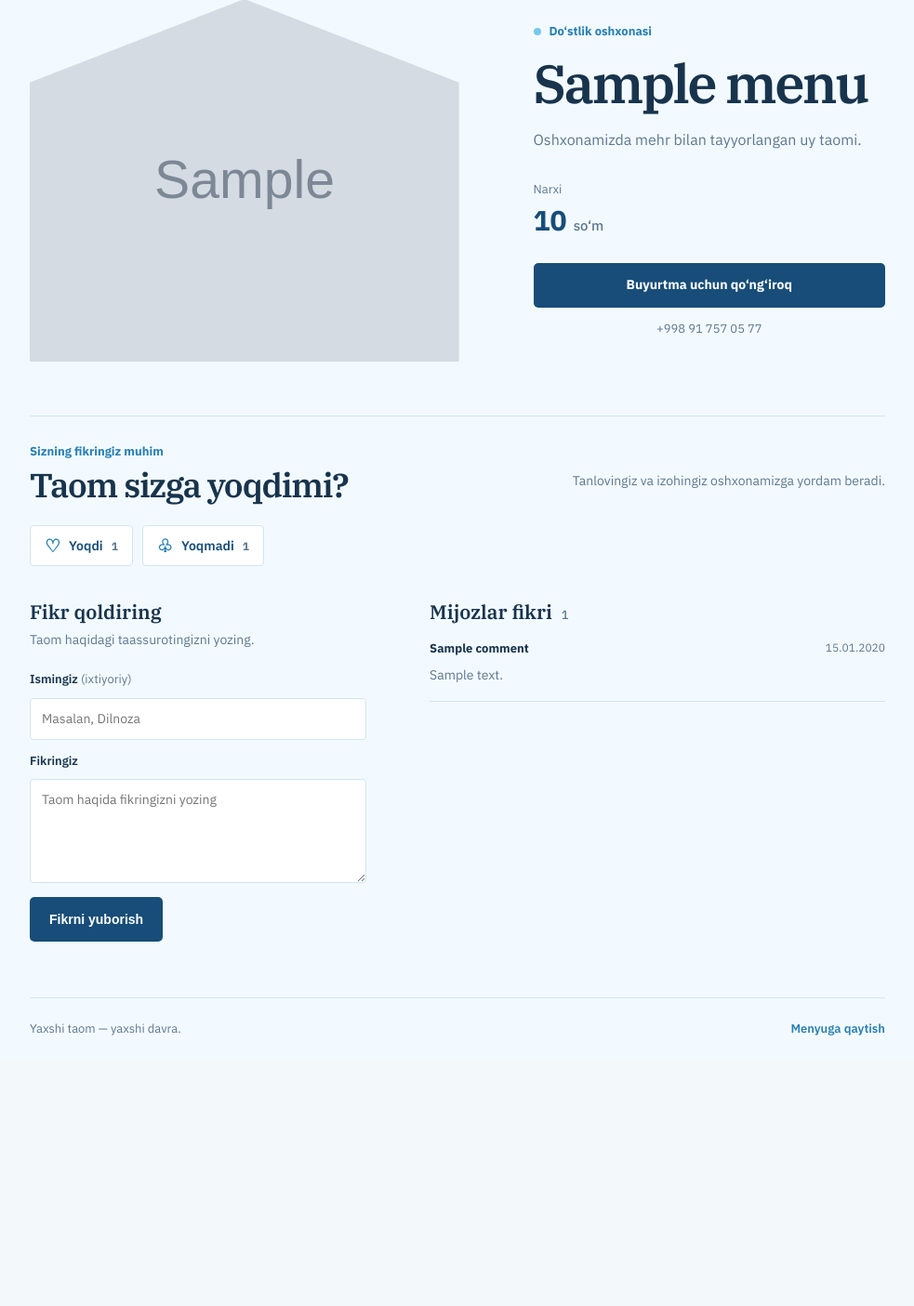
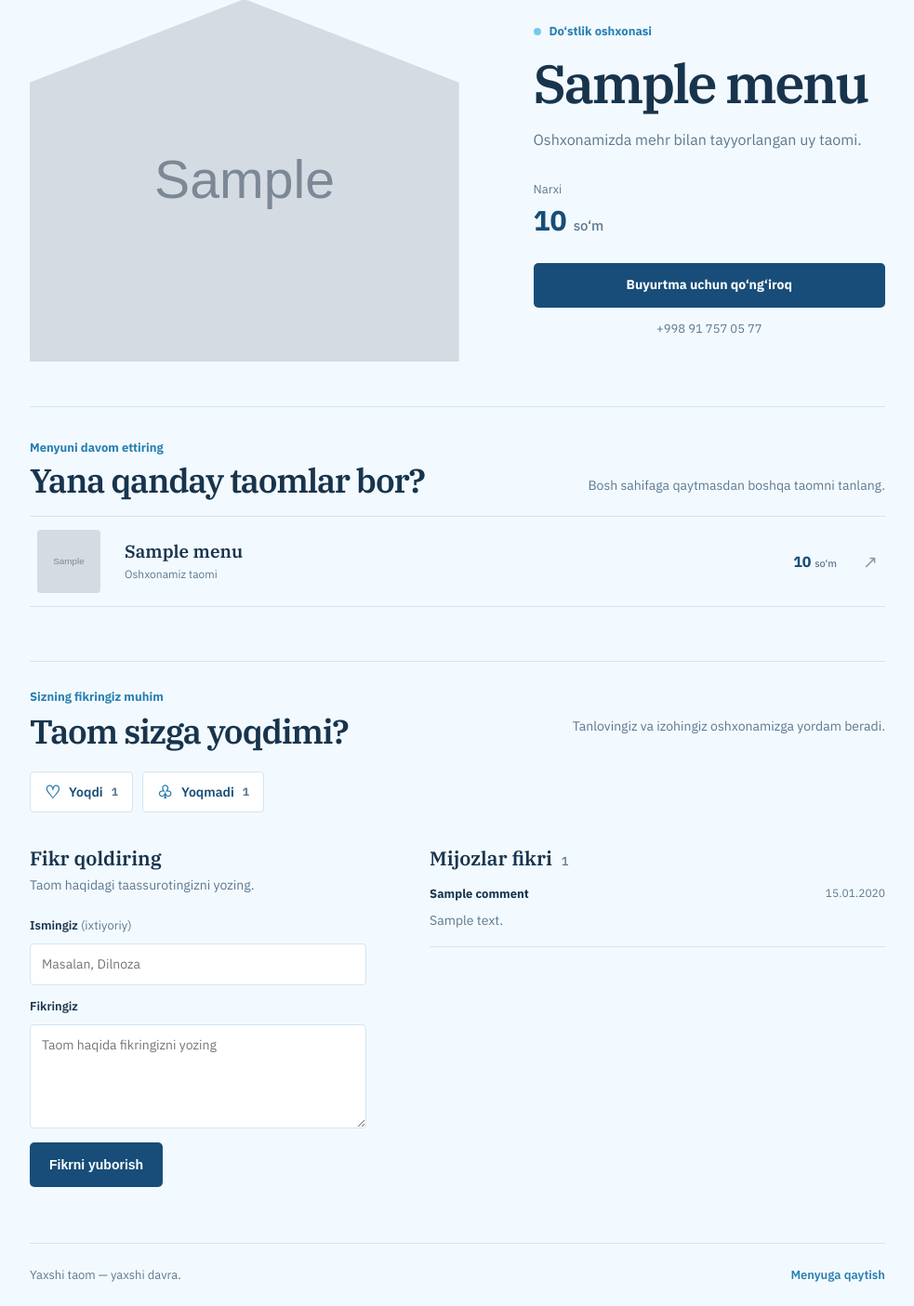
Before and after one commit to pythonF77/Friendly_Food, a Django app: template menu/templates/menu/detail.html in a window 1280 px wide. Shown: the part 130-1535 px from the top of the page at 93% size, without its empty margins (148-1131 px from the left). Before the commit the page ends 1244 px from the top, so only its background shows below. Run offline with Django 5.2, Linux system fonts and the light colour scheme; tables that the repository leaves empty hold one stand-in row (values such as "Sample post"); the template is opened without the code that fills it: values that come from a table or form of the project are taken from there, most other values are stand-ins (such as "Sample title", 1, 10 or a date in 2020); grey boxes marked "Sample" are stand-in pictures; parts of the project's set-up code (start-up, migrations or seed data) failed here and were passed over.

Commit message:
Show other dishes on dish detail pages

```diff
--- a/menu/static/menu/css/site.css
+++ b/menu/static/menu/css/site.css
@@ -403,3 +403,15 @@ a:focus-visible, button:focus-visible, input:focus-visible, textarea:focus-visib
   .feedback-messages { width: calc(100% - 36px); }
   .detail-page .site-footer { margin-top: 25px; }
 }
+
+.detail-menu-section { width: min(920px, calc(100% - 48px)); margin: 48px auto 0; padding: 34px 0 0; border-top: 1px solid var(--line); }
+.detail-menu-section .section-heading { margin-bottom: 18px; }
+.detail-menu-section .section-heading h2 { max-width: 560px; font: 600 clamp(27px, 4vw, 36px)/1.12 var(--serif); letter-spacing: -.035em; }
+.detail-menu-section .dish { min-height: 92px; }
+.detail-menu-section .dish-photo { width: 68px; height: 68px; }
+
+@media (max-width: 700px) {
+  .detail-menu-section { width: calc(100% - 36px); margin-top: 38px; padding-top: 26px; }
+  .detail-menu-section .section-heading { display: block; }
+  .detail-menu-section .section-note { margin-top: 8px; }
+}
--- a/menu/templates/menu/detail.html
+++ b/menu/templates/menu/detail.html
@@ -43,6 +43,35 @@
         <a class="detail-phone" href="tel:+998917570577">+998 91 757 05 77</a>
       </div>
     </article>
+    {% if boshqa_taomlar %}
+    <section class="menu-section detail-menu-section" id="boshqa-taomlar" aria-labelledby="other-dishes-title">
+      <div class="section-heading">
+        <div>
+          <p class="eyebrow">Menyuni davom ettiring</p>
+          <h2 id="other-dishes-title">Yana qanday taomlar bor?</h2>
+        </div>
+        <p class="section-note">Bosh sahifaga qaytmasdan boshqa taomni tanlang.</p>
+      </div>
+      <div class="dish-list">
+        {% for menyu in boshqa_taomlar %}
+        <a class="dish" href="{% url 'menu_detail' menyu.id %}">
+          <span class="dish-photo">
+            {% if menyu.image %}
+              <img src="{{ menyu.image.url }}" data-fallback-src="{{ menyu.fallback_image_url }}" alt="{{ menyu.name }}" loading="lazy" onerror="if(this.dataset.fallbackSrc&&!this.dataset.fallbackTried){this.dataset.fallbackTried='1';this.src=this.dataset.fallbackSrc;}else{this.closest('.dish-photo').classList.add('photo-missing');this.remove();}">
+            {% elif menyu.fallback_image_url %}
+              <img src="{{ menyu.fallback_image_url }}" alt="{{ menyu.name }}" loading="lazy">
+            {% else %}
+              <span class="photo-fallback" aria-hidden="true">D</span>
+            {% endif %}
+          </span>
+          <span class="dish-info"><span class="dish-name">{{ menyu.name }}</span><span class="dish-caption">Oshxonamiz taomi</span></span>
+          <span class="dish-price">{{ menyu.price|floatformat:0|intcomma }} <small>so‘m</small></span>
+          <span class="dish-open" aria-hidden="true">↗</span>
+        </a>
+        {% endfor %}
+      </div>
+    </section>
+    {% endif %}
     <section class="feedback-section" id="feedback" aria-labelledby="feedback-title">
       <div class="feedback-heading"><div><p class="eyebrow">Sizning fikringiz muhim</p><h2 id="feedback-title">Taom sizga yoqdimi?</h2></div><p>Tanlovingiz va izohingiz oshxonamizga yordam beradi.</p></div>
       <form class="reaction-actions" method="post" action="#feedback">
--- a/menu/views.py
+++ b/menu/views.py
@@ -66,6 +66,8 @@ def Home(request):
 def Menu_detail(request, pk):
     taom = get_object_or_404(Menu, pk=pk)
     _set_fallback_image(taom)
+    boshqa_taomlar = Menu.objects.exclude(pk=taom.pk).order_by("name")
+    boshqa_taomlar = [_set_fallback_image(item) for item in boshqa_taomlar]
     visitor_key = request.session.get("menu_visitor_key")
     if not visitor_key:
         visitor_key = str(uuid4())
@@ -97,6 +99,7 @@ def Menu_detail(request, pk):
 
     context = {
         "taom": taom,
+        "boshqa_taomlar": boshqa_taomlar,
         "comment_form": MenuCommentForm(),
         "comments": taom.comments.all(),
         "like_count": taom.reactions.filter(reaction=MenuReaction.LIKE).count(),
```
